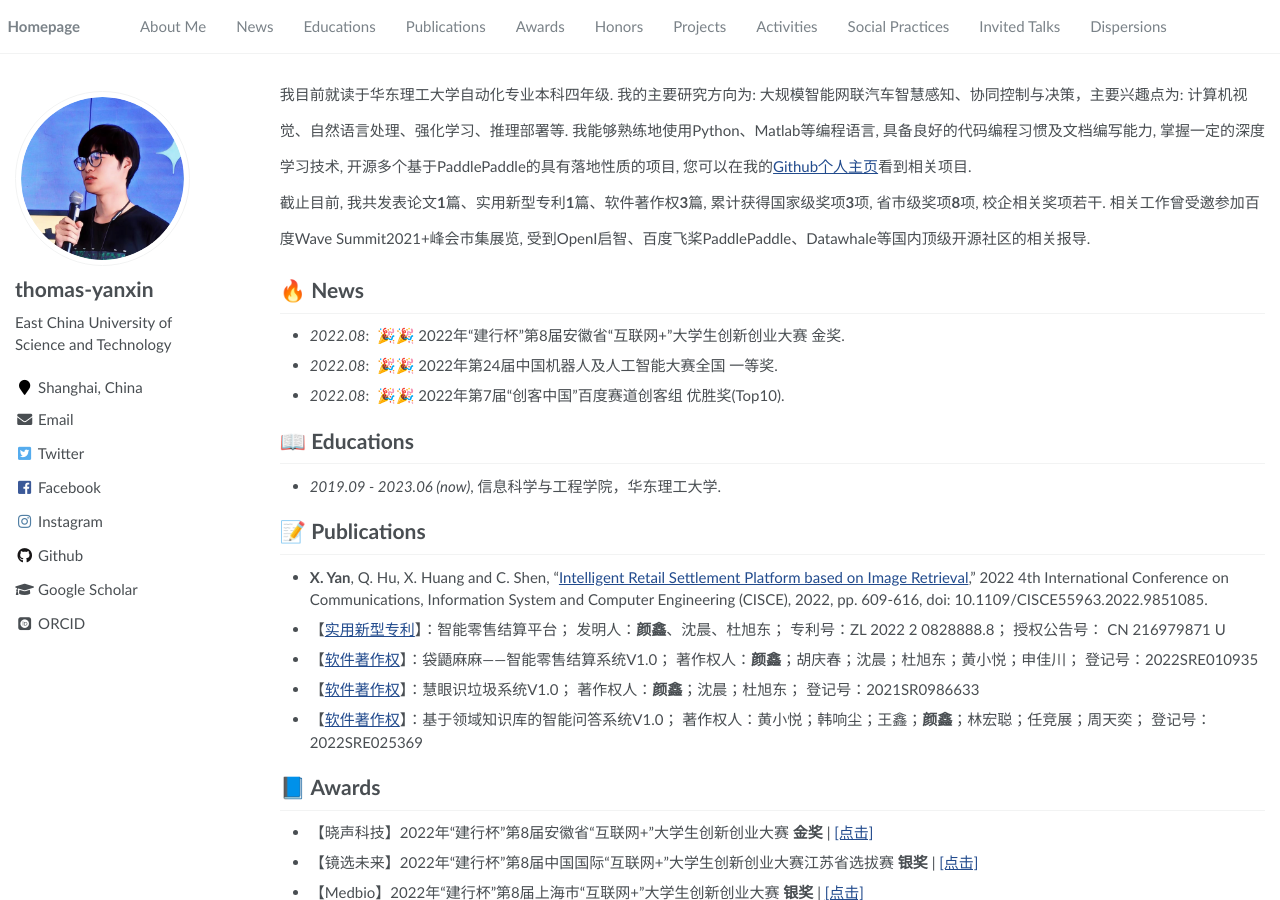
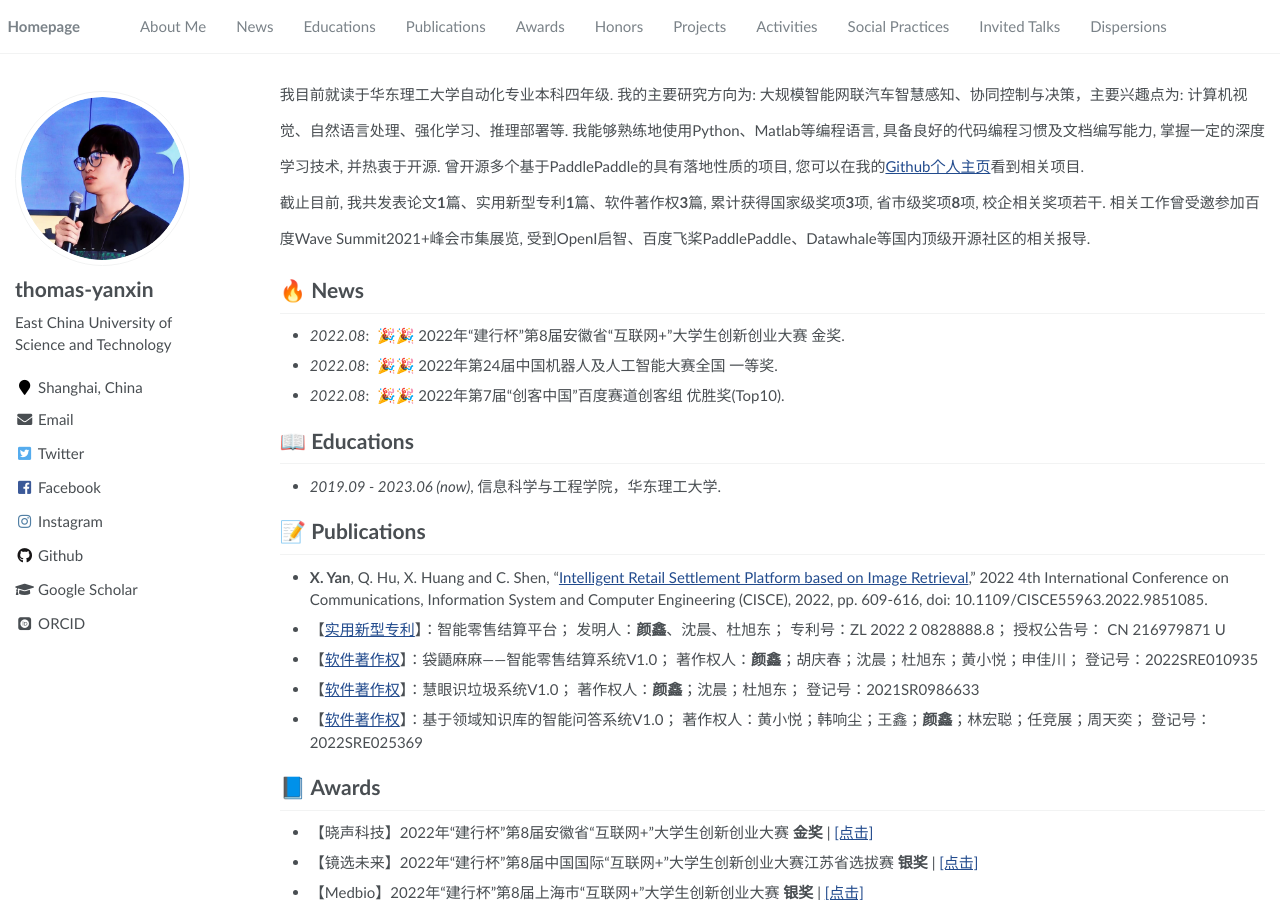
Before and after one commit to thomas-yanxin/thomas-yanxin.github.io, a Jekyll site: the page built from _pages/about.md, in a window 1280 px wide and 900 px high. Built offline with Jekyll 4.4.1, drawn with Linux system fonts in a browser that asks for light colours; some web fonts are replaced.

Commit message:
Update about.md

```diff
--- a/_pages/about.md
+++ b/_pages/about.md
@@ -18,7 +18,7 @@
 <span class='anchor' id='about-me'></span>
 
 <p style="line-height:2.4;">
-我目前就读于华东理工大学自动化专业本科四年级. 我的主要研究方向为: 大规模智能网联汽车智慧感知、协同控制与决策，主要兴趣点为: 计算机视觉、自然语言处理、强化学习、推理部署等. 我能够熟练地使用Python、Matlab等编程语言, 具备良好的代码编程习惯及文档编写能力, 掌握一定的深度学习技术, 开源多个基于PaddlePaddle的具有落地性质的项目, 您可以在我的<a href='https://github.com/thomas-yanxin'>Github个人主页</a>看到相关项目.
+我目前就读于华东理工大学自动化专业本科四年级. 我的主要研究方向为: 大规模智能网联汽车智慧感知、协同控制与决策，主要兴趣点为: 计算机视觉、自然语言处理、强化学习、推理部署等. 我能够熟练地使用Python、Matlab等编程语言, 具备良好的代码编程习惯及文档编写能力, 掌握一定的深度学习技术, 并热衷于开源. 曾开源多个基于PaddlePaddle的具有落地性质的项目, 您可以在我的<a href='https://github.com/thomas-yanxin'>Github个人主页</a>看到相关项目.
 <br/>
 截止目前, 我共发表论文<strong>1</strong>篇、实用新型专利<strong>1</strong>篇、软件著作权<strong>3</strong>篇, 累计获得国家级奖项<strong>3</strong>项, 省市级奖项<strong>8</strong>项, 校企相关奖项若干. 相关工作曾受邀参加百度Wave Summit2021+峰会市集展览, 受到OpenI启智、百度飞桨PaddlePaddle、Datawhale等国内顶级开源社区的相关报导.
 </p>
```
